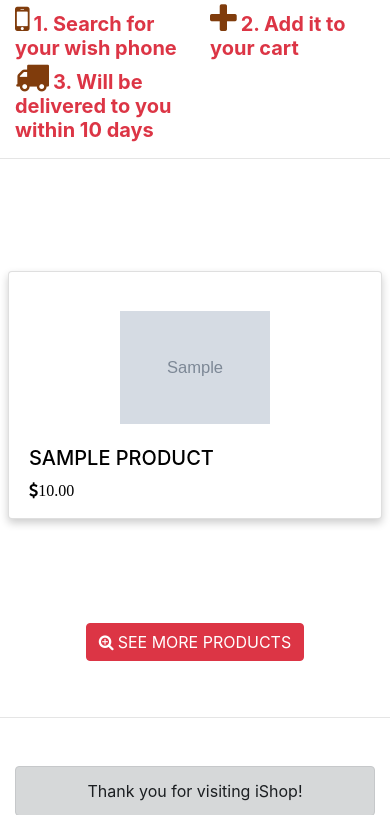
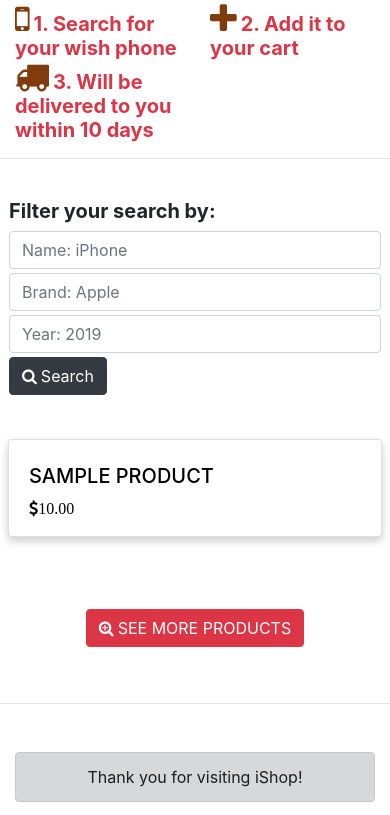
Before and after one commit to Tariqalrehily/iShop, a Django app: page / in a window 390 px wide. Shown: the part 729-1544 px from the top of the page. Run offline with Django 3.2, Linux system fonts and the light colour scheme; tables that the repository leaves empty hold one stand-in row (values such as "Sample post"); grey boxes marked "Sample" are stand-in pictures; some libraries are stand-ins or nearby versions.

Commit message:
Search feature in search page and general style.
Added cart to profile. Rdirect to home page after registration. Added responsive tables in cart and checkout.  Added a note in contact us form.  Added search bars in home page and Style on products view. Modify search view.py to include name with brand and year.

```diff
--- a/accounts/views.py
+++ b/accounts/views.py
@@ -56,6 +56,7 @@
             if user:
                 auth.login(user=user, request=request)
                 messages.success(request, "Congrats, you have succesfully registered!")
+                return redirect(reverse('index'))
             else:
                 messages.error(request, "Sorry, we are unable to register your account at this time")
     else:
--- a/checkout/templates/checkout.html
+++ b/checkout/templates/checkout.html
@@ -20,11 +20,12 @@
 {% block content %}
 <!-- Order summary page in checkout -->
 <div class="row row-flex justify-content-center">
-    <div class="mt-5 px-4 col-sm-12 col-md-10 col-lg-10 align-items-center">
-        <div class="text-danger text-capitalize">
+    <div class="text-danger text-capitalize mt-5">
         <h1>your order summary</h1>
     </div>
+    <div class="mt-3 px-4 col-sm-12 col-md-10 col-lg-10">
         <div class="row row-flex">
+            <div class="table-responsive">
                 <table class="table mt-5">
             <thead class="btn-secondary mt-3 mb-3">
                 <tr>
@@ -46,6 +47,7 @@
             </tbody>
             {% endfor %}
             </table>
+            </div>
         </div>
         <hr>
         <!-- Totoal amount -->
--- a/contact/templates/email.html
+++ b/contact/templates/email.html
@@ -11,6 +11,7 @@
         <div class="row m-auto">
             <div class="col-sm-12">
                 <h1 class="text-center text-uppercase mt-5 mb-3 text-danger">Contact Us</h1>
+                <p class="text-white">Please include in your message your preferred contact details.</p>
                 <form method="post" class="text-danger">
                     {% csrf_token %}
                     {{ form | as_bootstrap}}
--- a/contact/views.py
+++ b/contact/views.py
@@ -28,5 +28,5 @@
 
 
 def successView(request):
-    messages.error(request, "Success! Thank you for your message.")
+    messages.error(request, "Success! Thank you for your message, we will get back to you shortly.")
     return redirect(reverse('products'))
--- a/products/templates/more_products.html
+++ b/products/templates/more_products.html
@@ -6,13 +6,13 @@
 <div class="mt-5 text-danger text-capitalize text-center">
     <h1>all products</h1>
 </div>
-<hr class="red-line mt-3 mb-3">
+<hr class="red-line my-3">
 <!-- All Product display -->
 <div class="row row-flex">
     {% for product in products.object_list  %}
-        <div class="col-sm-12 col-md-6 col-lg-4 mt-5">
+        <div class="col-sm-12 col-md-6 col-lg-4 mt-4">
             <div class="row row-flex justify-content-center">
-                <div class="mt-5 col-sm-12 col-md-10 col-lg-10 align-items-center">
+                <div class="mt-4 col-sm-12 col-md-10 col-lg-10 align-items-center">
                     <a href='/products/{{ product.slug }}'>
                         <div class="card card-body">
                             <div class="card-img-top product-image mb-1" style="background-image: url('{{ MEDIA_URL }}{{ product.image }}')"></div>
--- a/products/templates/product_view.html
+++ b/products/templates/product_view.html
@@ -16,7 +16,6 @@
     <div class="mt-5 mb-5">
         <div class="product-image-view" style="background-image: url('{{ MEDIA_URL }}{{ product.image }}')"></div>
     </div>
-
 <!-- Price -->
     <div class="">
         <p><strong>Price: </strong><span class="fa fa-dollar"></span>{{ product.price }}</p>
@@ -28,7 +27,7 @@
     <form method="post" action="{% url 'add_to_cart' product.id %}">
         {% csrf_token %}
         <div class="input-group">
-            <input name="quantity" type="number" min="1" max="50" class="form-control quantity" placeholder="Qty" required>
+            <input name="quantity" type="number" min="1" max="50" class="form-control mr-4 mt-1 quantity" placeholder="Qty" required>
             <span class="input-group-btn">
                 <button class="btn btn-warning addToCart" type="submit"><i class="fa fa-plus mr-1"></i>Add To Cart</button>
             </span>
--- a/products/templates/products.html
+++ b/products/templates/products.html
@@ -40,14 +40,24 @@
     </div>
 </div>
 <hr>
+ <!-- Filter and more search option -->
+<div class="row justify-content-center">
+    <form class="form-inline px-4 mt-4" action="{% url 'filter' %}" method="GET">
+        <p class="font-weight-bolder h5 mr-2">Filter your search by:</p>
+        <input class="form-control mb-1 mr-sm-2" type="search" placeholder="Name: iPhone" name="q">
+        <input class="form-control mb-1 mr-sm-2" type="search" placeholder="Brand: Apple" name="brand"/>
+        <input class="form-control mb-1 mr-sm-2" type="year" placeholder="Year: 2019" name="year"/>
+        <button class="btn btn-dark mb-1 mr-3" type="submit"><i class="fa fa-search mr-1"></i>Search</button>
+    </form>
+</div>
 <!-- Products  -->
 <div class="row row-flex main-products-background">
     {% for product in products %}
     <div class="col-sm-12 col-md-6 col-lg-4">
         <div class="row row-flex justify-content-center">
-            <div class="mt-5 col-sm-12 col-md-10 col-lg-10 align-items-center">
+            <div class="mt-2 col-sm-12 col-md-10 col-lg-10 align-items-center">
                 <a href='/products/{{ product.slug }}'>
-                    <div class="card card-body mt-5 mb-5">
+                    <div class="card card-body my-3">
                         <div class="card-img-top product-image mb-1" style="background-image: url('{{ MEDIA_URL }}{{ product.image }}')"></div>
                             <h5 class="card-title text-uppercase">{{ product.name }}</h5>
                             <p class="card-text fa fa-dollar">{{ product.price }}</p>
--- a/requirements.txt
+++ b/requirements.txt
@@ -3,6 +3,7 @@
 chardet==3.0.4
 dj-database-url==0.5.0
 Django==1.11.24
+django-environ==0.4.5
 django-filter==2.2.0
 django-forms-bootstrap==3.1.0
 django-storages==1.8
--- a/static/css/style.css
+++ b/static/css/style.css
@@ -54,7 +54,7 @@
 }
 
 /*-------------------------------------------- Icons */
-.fa-shopping-cart {
+.shopping-cart-icon {
     font-size: 24px;
 }
 
@@ -71,25 +71,17 @@
 }
 
 .quantity {
-    margin: 0.2em 2em;
+    max-width: 200px
 }
 
 /*-------------------------------------------- images */
-.product-image {
-    background-size: contain;
-    background-position: center center;
-    background-repeat: no-repeat;
-    width: 150px;
-    height: 150px;
-    margin: 0 auto;
-}
 .product-image-view {
     background-size: contain;
     background-position: center center;
     background-repeat: no-repeat;
     width: 300px;
     height: 300px;
-    margin: 0 auto;
+    margin-left: 0;
 }
 
  /*-------------------------------------------- Login form */
@@ -100,6 +92,11 @@
     font-weight: bold;
     padding: 1rem;
     transition: all 0.2s;
+}
+/*-------------------------------------------- Shooping list and order summary */
+table {
+    width: 100%;
+    margin: auto;
 }
 
 /*-------------------------------------------- footer */
--- a/templates/base.html
+++ b/templates/base.html
@@ -48,13 +48,12 @@
             <div class="row">
             <form class="form-inline my-lg-0 justify-content-end" action="{% url 'search' %}" method="GET">
                 <input class="form-control mb-1 mr-sm-2" type="search" placeholder="Search" name="q">
-                <button class="btn btn-outline-success mr-3" type="submit"><i class="fa fa-search mr-1"></i>Search</button>
+                <button class="btn btn-outline-success mb-1 mr-3" type="submit"><i class="fa fa-search mr-1"></i>Search</button>
             </form>
             </div>
-            <!-- Cart -->
             <div class="ml-2 mr-2">
                 <a href="{% url 'view_cart' %}">
-                    <i class="fa fa-shopping-cart ml-0">
+                    <i class="fa fa-shopping-cart shopping-cart-icon ml-0">
                     {% if product_count > 0 %}
                      <label class="badge badge-warning">{{ product_count }}</label>
                     {% endif %}
--- a/templates/registration/password_reset_email.html
+++ b/templates/registration/password_reset_email.html
@@ -1,5 +1,4 @@
 {% autoescape off %}
-<!-- Email content for password reset -->
     Hi there,
 
     You're receiving this e-mail because you requested a password reset for your user account at {{ site_name }}.
```
Also changed, not shown: accounts/templates/profile.html (+5 -4 lines), cart/templates/cart.html (+13 -9 lines), iShop/settings.py (+4 -4 lines), products/templates/search_results.html (+11 -14 lines), search/views.py (+5 -2 lines), .theia/settings.json. Lines whose indentation alone changed are shown as unchanged.
